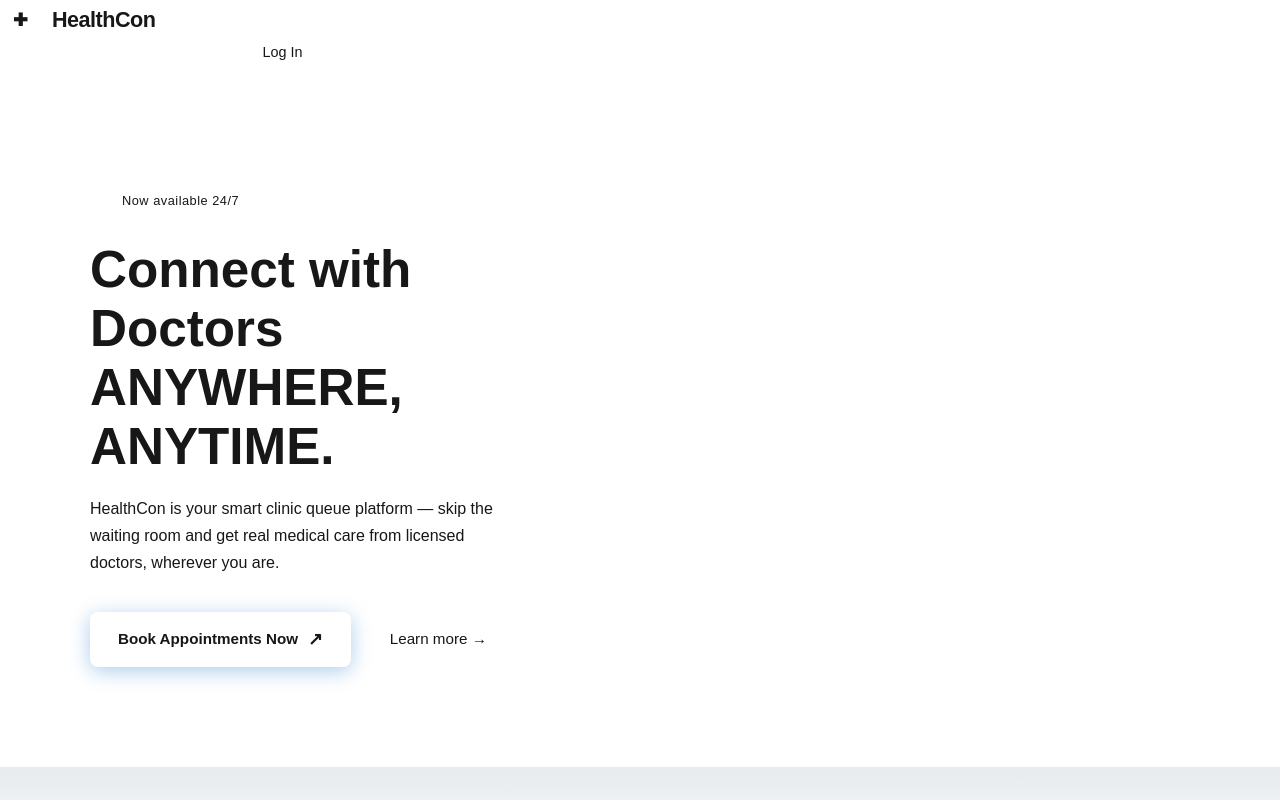
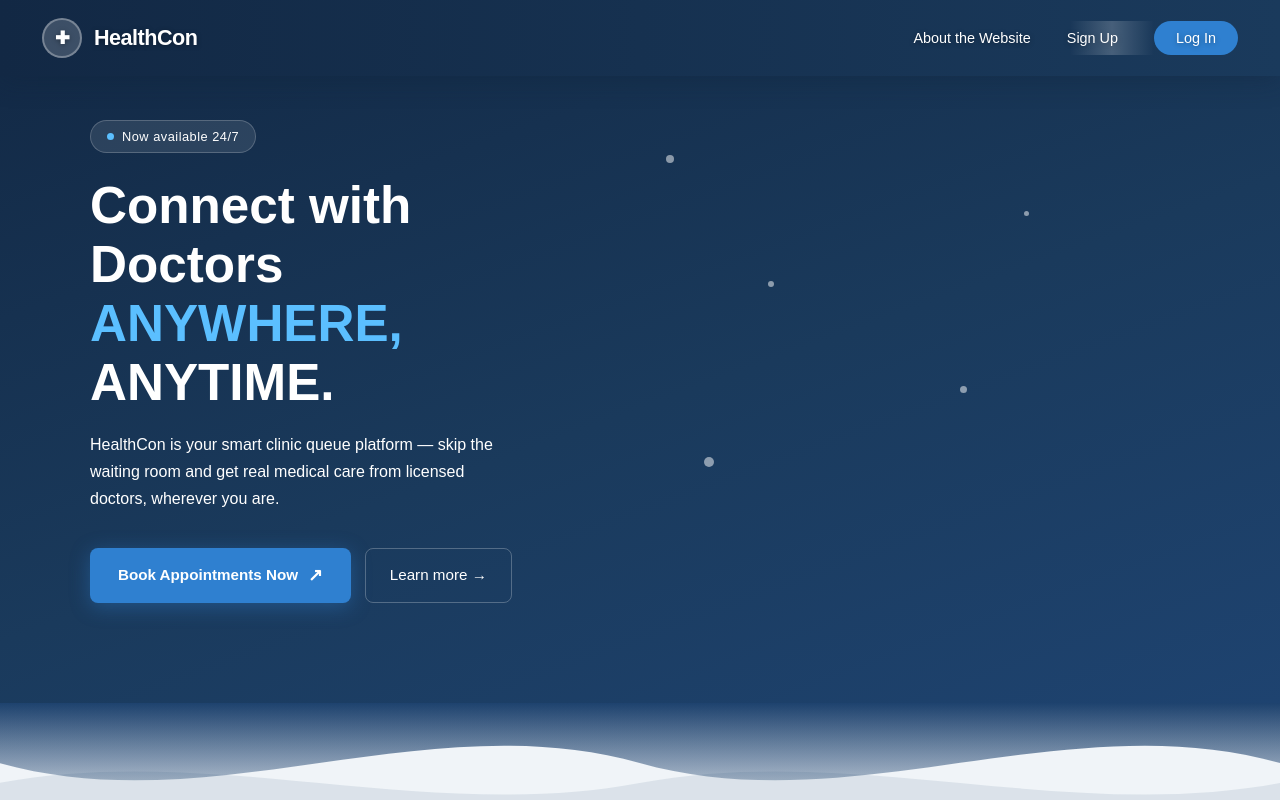
Before and after one commit to Crsrll/healthcon, a Next.js app: page / in a window 1280 px wide. Shown: the top 800 px of the page. Built offline with nearby package versions, Linux system fonts and the light colour scheme.

Commit message:
New landing page

```diff
--- a/app/(public)/page.js
+++ b/app/(public)/page.js
@@ -132,7 +132,7 @@ export default function LandingPage() {
   return (
     <>
       {/* NAV */}
-      <nav className={scrolled ? styles.scrolled : ""}>
+      <nav className={`${styles.nav} ${scrolled ? styles.scrolled : ""}`}>
         <a className={styles.navLogo} href="#">
           <div className={styles.logoCircle}>✚</div>
           HealthCon
--- a/app/(public)/page.module.css
+++ b/app/(public)/page.module.css
@@ -1,3 +1,37 @@
+.nav {
+  position: fixed;
+  top: 0;
+  left: 0;
+  right: 0;
+  z-index: 200;
+  display: flex;
+  align-items: center;
+  justify-content: space-between;
+  padding: 18px 42px;
+  background: linear-gradient(90deg, var(--navy-dark), var(--navy));
+  box-shadow: 0 4px 24px rgba(17, 35, 58, 0.34);
+  transition: background 0.3s ease, box-shadow 0.3s ease, transform 0.3s ease;
+}
+
+.nav.scrolled {
+  background: linear-gradient(90deg, var(--navy), var(--navy-mid));
+  box-shadow: 0 4px 30px rgba(17, 35, 58, 0.36);
+  transform: translateY(-1px);
+}
+
+.nav a,
+.navLogo {
+  color: var(--white) !important;
+}
+
+.nav a {
+  text-shadow: 0 1px 5px rgba(0,0,0,0.35);
+}
+
+.navLogo:hover {
+  opacity: 0.85;
+}
+
 .navLogo {
   display: flex;
   align-items: center;
@@ -42,7 +76,7 @@
 }
 
 .navLinks a {
-  color: rgba(255, 255, 255, 0.85);
+  color: var(--navy-dark);
   text-decoration: none;
   font-size: 0.9rem;
   font-weight: 400;
@@ -52,7 +86,7 @@
 }
 
 .navLinks a:hover {
-  color: var(--white);
+  color: var(--blue);
   transform: translateY(-1px);
 }
 
@@ -105,13 +139,22 @@
 
 /* HERO */
 .hero {
-  background: linear-gradient(160deg, var(--navy-dark) 0%, var(--navy) 45%, var(--navy-mid) 100%);
+  background: linear-gradient(160deg, var(--navy-dark) 0%, var(--navy) 55%, var(--navy-mid) 100%);
   min-height: 600px;
   position: relative;
   overflow: hidden;
   padding: 120px 48px 100px;
   display: flex;
   align-items: center;
+  color: var(--white);
+}
+
+.hero h1,
+.hero p,
+.heroBadge,
+.heroBtns button,
+.hero .sectionLabel {
+  color: var(--white);
 }
 
 .heroContent {
@@ -168,10 +211,16 @@
   font-family: 'Sora', sans-serif;
   font-size: clamp(2.2rem, 4vw, 3.2rem);
   font-weight: 800;
-  color: var(--white);
+  color: var(--white) !important;
   line-height: 1.15;
   margin-bottom: 18px;
   animation: slideInLeft 0.8s ease-out 0.3s both;
+}
+
+.hero p,
+.heroBadge,
+.heroBtns button {
+  color: var(--white) !important;
 }
 
 .hero h1 span {
@@ -179,7 +228,7 @@
 }
 
 .hero p {
-  color: var(--text-muted);
+  color: var(--navy-dark);
   font-size: 1rem;
   line-height: 1.7;
   max-width: 420px;
@@ -425,6 +474,10 @@
   padding: 90px 48px;
   max-width: 1100px;
   margin: 0 auto;
+  background: var(--white);
+  color: var(--navy-dark);
+  border-radius: 24px;
+  box-shadow: 0 16px 40px rgba(17, 35, 58, 0.08);
 }
 
 .sectionLabel {
--- a/app/globals.css
+++ b/app/globals.css
@@ -1,8 +1,19 @@
 @import "tailwindcss";
 
 :root {
-  --background: #ffffff;
-  --foreground: #171717;
+  --background: #f0f4f8;
+  --foreground: #122844;
+  --navy: #1a3a5c;
+  --navy-dark: #122844;
+  --navy-mid: #1e4370;
+  --blue: #2f80d0;
+  --blue-light: #4da3f5;
+  --accent: #5bbfff;
+  --white: #ffffff;
+  --off-white: #f0f4f8;
+  --gray: #dce6f0;
+  --text-muted: #a8c0d6;
+  --dot: rgba(255, 255, 255, 0.55);
 }
 
 @theme {
@@ -10,8 +21,8 @@
   --color-foreground: var(--foreground);
   --font-sans: var(--font-geist-sans);
   --font-mono: var(--font-geist-mono);
-  --color-healthcon-blue: #1a365d;
-  --color-healthcon-teal: #b2f5ea;
+  --color-healthcon-blue: var(--navy);
+  --color-healthcon-teal: var(--accent);
 }
 
 @media (prefers-color-scheme: dark) {
```
